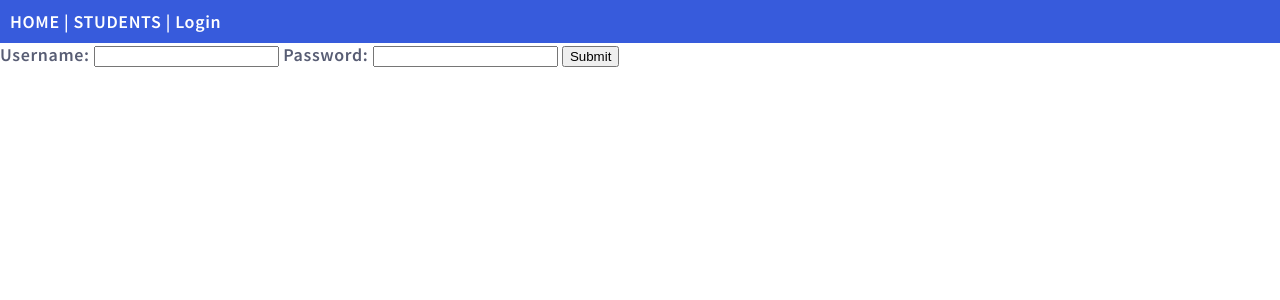
After one commit to cuongnguyen112354/Django, a Django app: page /login/ in a window 1280 px wide. The commit adds this page. Shown: the top 300 px of the page. Run offline with Django 5.2, Linux system fonts and the light colour scheme.

Commit message:
New upload

```diff
--- /dev/null
+++ b/studentApp/templates/login.html
@@ -0,0 +1,16 @@
+{% extends 'master.html' %}
+
+{% block content %}
+<div>
+   <form method="POST", action="">
+      {% csrf_token %}
+      <label>Username: </label>
+      <input type="text" name="username">
+
+      <label>Password: </label>
+      <input type="password" name="password">
+
+      <input type="submit" />
+   </form>
+</div>
+{% endblock %}
--- a/studentApp/urls.py
+++ b/studentApp/urls.py
@@ -5,4 +5,6 @@ urlpatterns = [
    path('', views.main, name='main'),
    path('list/', views.studentlist, name='studentList'),
    path('list/detail/<int:id>', views.studentdetail, name='studentDetail'),
+   path('login/', views.loginPage, name='login'),
+   path('logout/', views.logoutPage, name='logout')
 ]
--- a/studentApp/views.py
+++ b/studentApp/views.py
@@ -19,3 +19,23 @@ def studentdetail(request, id):
 
 def main(request):
    return render(request, 'main.html')
+
+from django.shortcuts import redirect
+from django.contrib.auth import authenticate, login, logout
+
+def loginPage(request):
+   if request.method == 'POST':
+      username = request.POST['username']
+      password = request.POST['password']
+      print(username, password)
+      user = authenticate(request ,username=username, password=password)
+      if user is not None:
+         login(request, user)
+         return redirect('main')
+      return HttpResponse('Sai rồi!!!')
+   else:
+      return render(request, 'login.html')
+
+def logoutPage(request):
+   logout(request)
+   return redirect('main')
--- a/templates/master.html
+++ b/templates/master.html
@@ -11,7 +11,12 @@
 <body>
     <div class="topnav">
         <a href="/">HOME</a> |
-        <a href="/list">STUDENTS</a>
+        <a href="/list">STUDENTS</a> |
+        {% if request.user.is_authenticated %}
+            <a href="{% url 'logout' %}">Logout</a>
+        {% else %}
+            <a href="{% url 'login' %}">Login</a>
+        {% endif %}
     </div>
 
     {% block content %}
```
Also changed, not shown: myProject/settings.py (line endings or trailing spaces), vercel.json (added).
